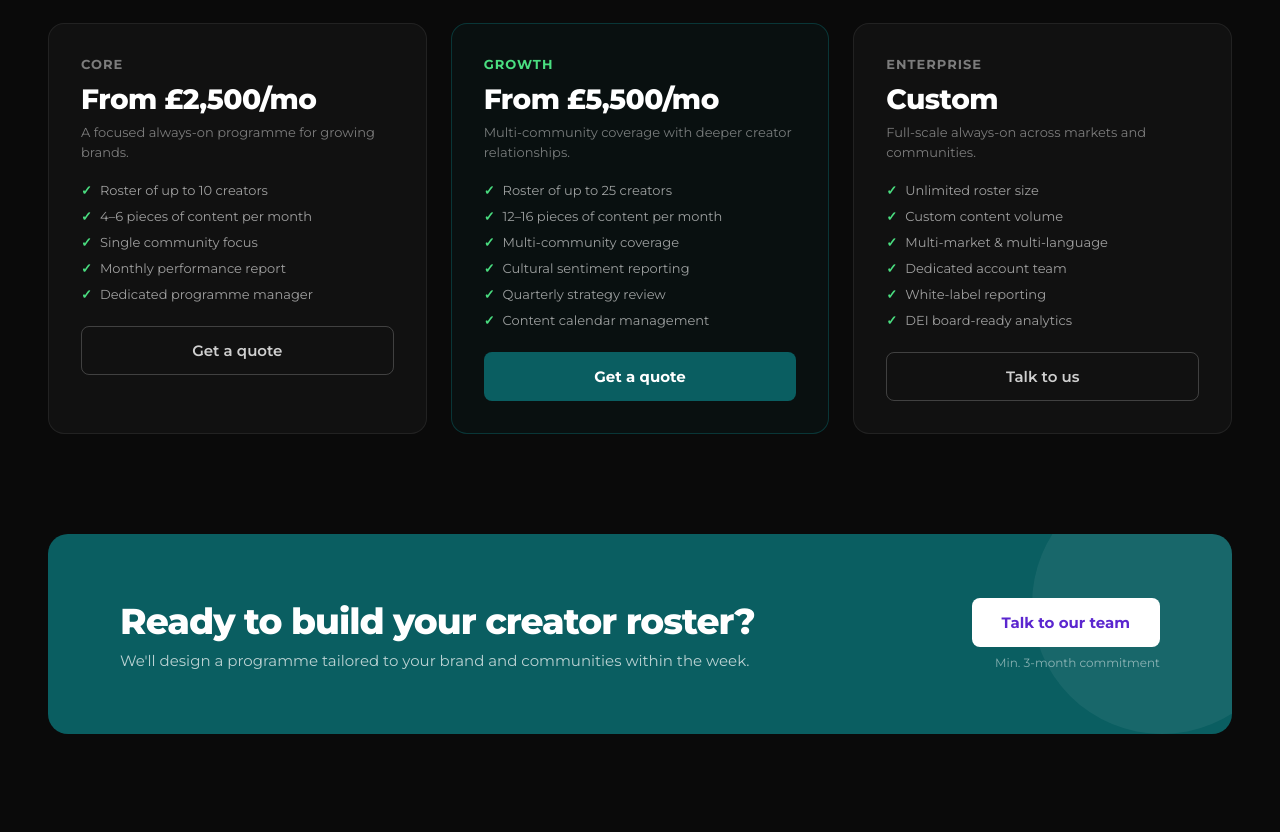
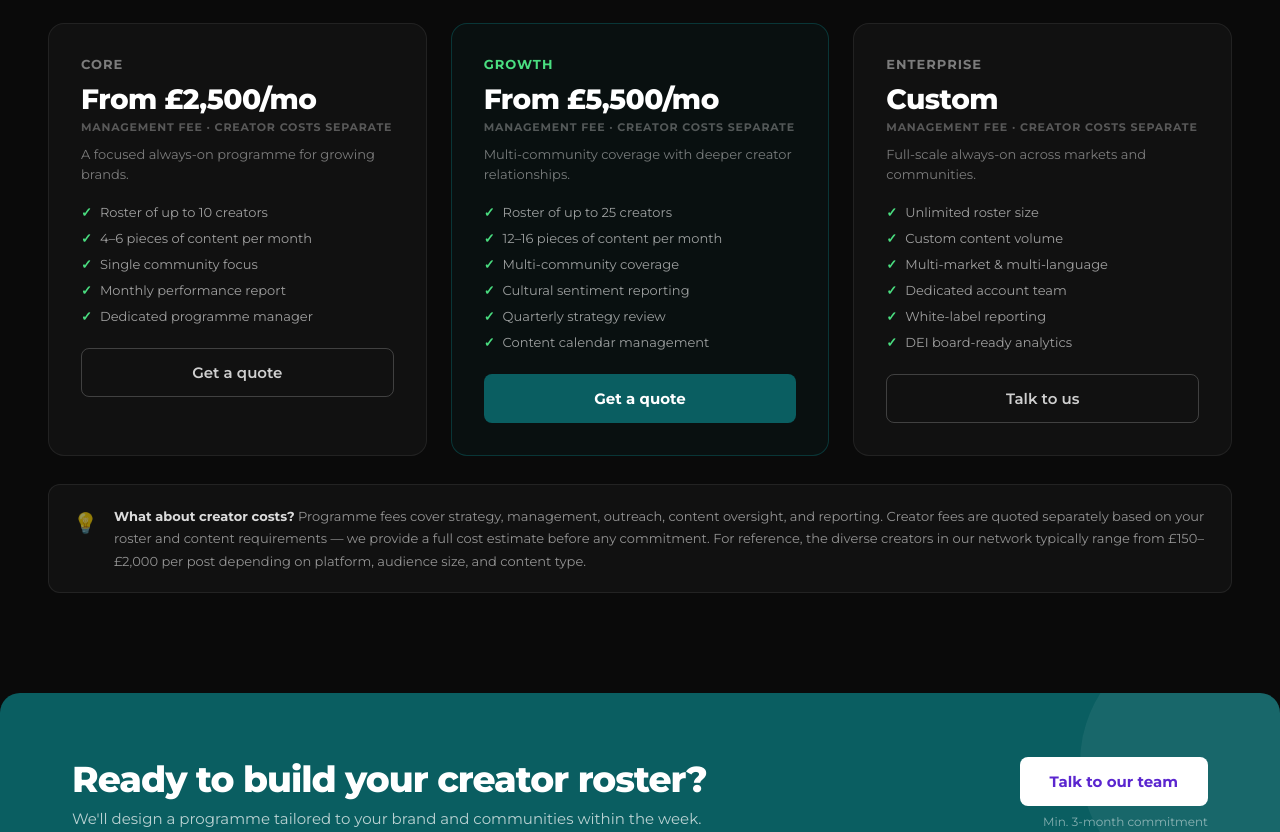
Before and after one commit to dapotej/buzzbite_landing, a plain HTML site: page always-on.html in a window 1280 px wide. Shown: the part 2060-2892 px from the top of the page. Drawn offline with Linux system fonts and the light colour scheme.

Commit message:
Added managed servicees
Add management fee only clarification

```diff
--- a/always-on.html
+++ b/always-on.html
@@ -108,11 +108,15 @@
 .ao-phase p { font-size: 13px; color: rgba(255,255,255,0.52); line-height: 1.65; }
 .ao-tiers { display: grid; grid-template-columns: repeat(3,1fr); gap: 24px; margin-top: 48px; }
 .tier-name { font-size: 13px; font-weight: 700; color: rgba(255,255,255,0.45); text-transform: uppercase; letter-spacing: 1px; margin-bottom: 10px; }
-.tier-price { font-size: 28px; font-weight: 800; letter-spacing: -0.5px; margin-bottom: 6px; }
+.tier-price { font-size: 28px; font-weight: 800; letter-spacing: -0.5px; margin-bottom: 4px; }
+.tier-fee-note { font-size: 11px; font-weight: 700; text-transform: uppercase; letter-spacing: 0.8px; color: rgba(255,255,255,0.3); margin-bottom: 10px; }
 .tier-desc { font-size: 13px; color: rgba(255,255,255,0.45); margin-bottom: 20px; line-height: 1.55; }
 .tier-features { list-style: none; display: flex; flex-direction: column; gap: 10px; }
 .tier-features li { font-size: 13px; color: rgba(255,255,255,0.6); display: flex; align-items: center; gap: 8px; }
 .tier-features li::before { content:'✓'; color:#4ADE80; font-weight:700; }
+.creator-cost-note { display: flex; align-items: flex-start; gap: 16px; margin-top: 28px; padding: 20px 24px; background: rgba(255,255,255,0.03); border: 1px solid rgba(255,255,255,0.08); border-radius: 12px; font-size: 13px; color: rgba(255,255,255,0.55); line-height: 1.7; }
+.ccn-icon { font-size: 20px; flex-shrink: 0; margin-top: 1px; }
+.creator-cost-note strong { color: rgba(255,255,255,0.85); }
 
 </style>
 </head>
@@ -199,6 +203,7 @@
       <div class="card">
         <div class="tier-name">Core</div>
         <div class="tier-price">From £2,500/mo</div>
+        <div class="tier-fee-note">Management fee · Creator costs separate</div>
         <div class="tier-desc">A focused always-on programme for growing brands.</div>
         <ul class="tier-features">
           <li>Roster of up to 10 creators</li>
@@ -212,6 +217,7 @@
       <div class="card" style="border-color:rgba(10,94,97,0.5);background:rgba(10,94,97,0.08);">
         <div class="tier-name" style="color:#4ADE80;">Growth</div>
         <div class="tier-price">From £5,500/mo</div>
+        <div class="tier-fee-note">Management fee · Creator costs separate</div>
         <div class="tier-desc">Multi-community coverage with deeper creator relationships.</div>
         <ul class="tier-features">
           <li>Roster of up to 25 creators</li>
@@ -226,6 +232,7 @@
       <div class="card">
         <div class="tier-name">Enterprise</div>
         <div class="tier-price">Custom</div>
+        <div class="tier-fee-note">Management fee · Creator costs separate</div>
         <div class="tier-desc">Full-scale always-on across markets and communities.</div>
         <ul class="tier-features">
           <li>Unlimited roster size</li>
@@ -238,10 +245,14 @@
         <a href="contact.html" class="btn-outline" style="display:block;text-align:center;margin-top:24px;">Talk to us</a>
       </div>
     </div>
+    <div class="creator-cost-note">
+      <div class="ccn-icon">💡</div>
+      <div>
+        <strong>What about creator costs?</strong> Programme fees cover strategy, management, outreach, content oversight, and reporting. Creator fees are quoted separately based on your roster and content requirements — we provide a full cost estimate before any commitment. For reference, the diverse creators in our network typically range from £150–£2,000 per post depending on platform, audience size, and content type.
+      </div>
+    </div>
   </div>
 </section>
-
-<div class="cta-band reveal">
   <div class="cta-band-inner" style="background:var(--teal);">
     <div><h2>Ready to build your creator roster?</h2><p>We'll design a programme tailored to your brand and communities within the week.</p></div>
     <div class="cta-band-actions"><a href="contact.html" class="btn-white">Talk to our team</a><span class="cta-note">Min. 3-month commitment</span></div>
```
Also changed, not shown: managed-campaigns.html (+12 -3 lines).
